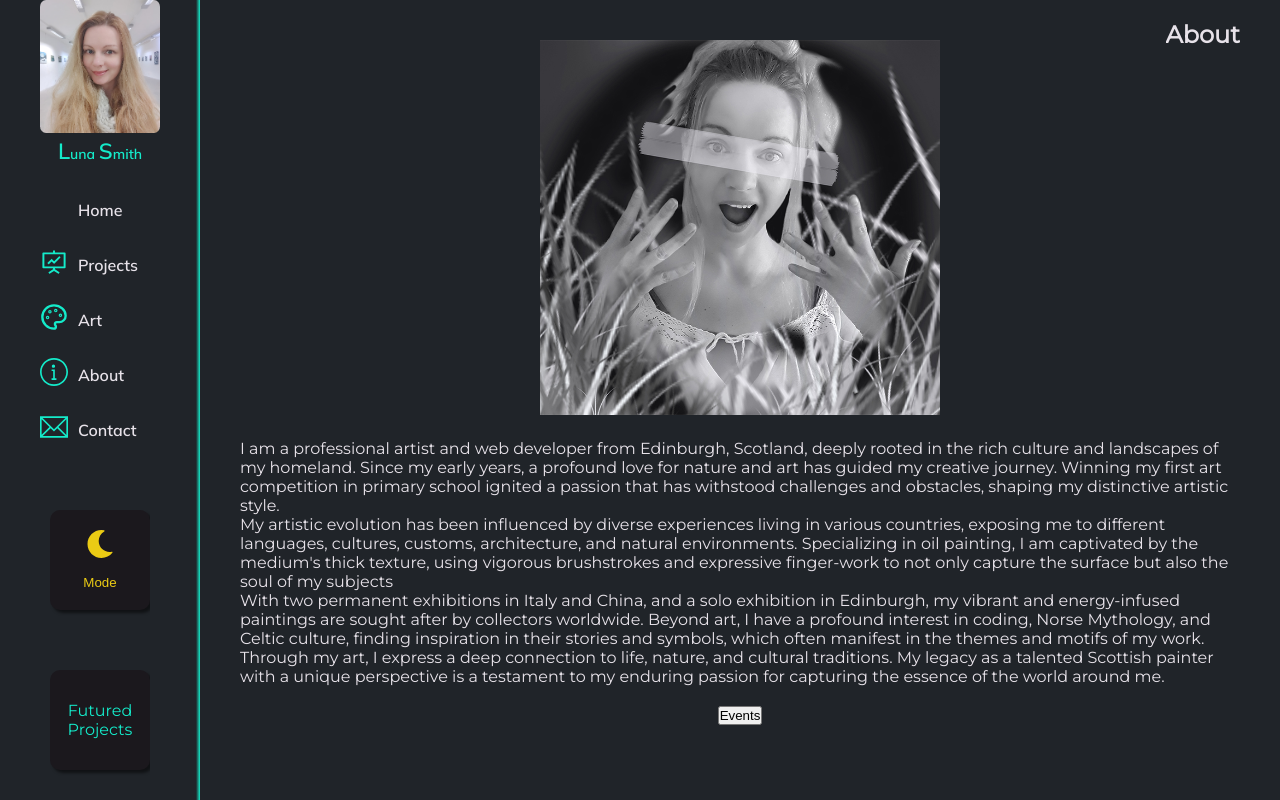
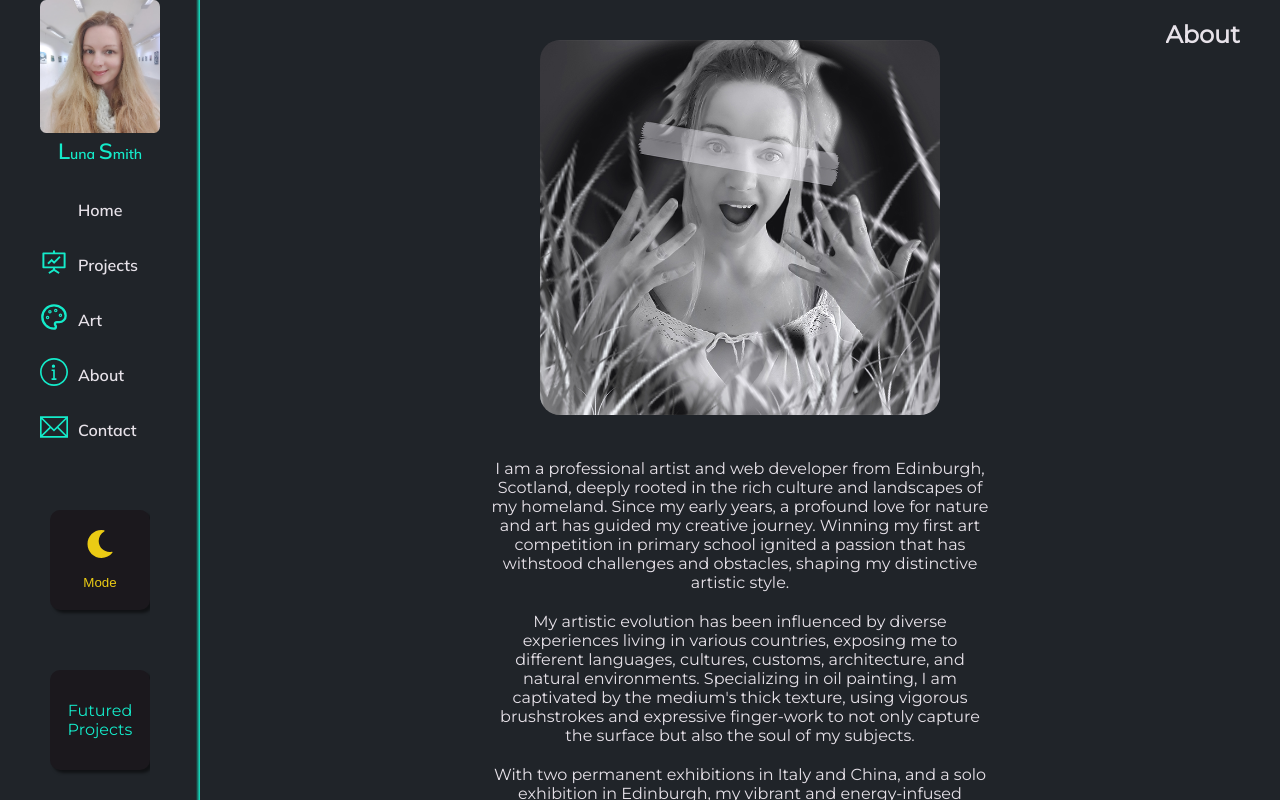
Before and after one commit to Lu-Smith/new_react_portfolio_sass, a React (Create React App) app: page /about in a window 1280 px wide. Built offline with nearby package versions, Linux system fonts and the light colour scheme; some icons are missing.

Commit message:
Updated About

```diff
--- a/src/components/About.tsx
+++ b/src/components/About.tsx
@@ -28,7 +28,7 @@ const About = () => {
           </div>
           <div className="bio">
             <p>I am a professional artist and web developer from Edinburgh, Scotland, deeply rooted in the rich culture and landscapes of my homeland. Since my early years, a profound love for nature and art has guided my creative journey. Winning my first art competition in primary school ignited a passion that has withstood challenges and obstacles, shaping my distinctive artistic style.</p>
-            <p>My artistic evolution has been influenced by diverse experiences living in various countries, exposing me to different languages, cultures, customs, architecture, and natural environments. Specializing in oil painting, I am captivated by the medium's thick texture, using vigorous brushstrokes and expressive finger-work to not only capture the surface but also the soul of my subjects</p>
+            <p>My artistic evolution has been influenced by diverse experiences living in various countries, exposing me to different languages, cultures, customs, architecture, and natural environments. Specializing in oil painting, I am captivated by the medium's thick texture, using vigorous brushstrokes and expressive finger-work to not only capture the surface but also the soul of my subjects.</p>
             <p>With two permanent exhibitions in Italy and China, and a solo exhibition in Edinburgh, my vibrant and energy-infused paintings are sought after by collectors worldwide. Beyond art, I have a profound interest in coding, Norse Mythology, and Celtic culture, finding inspiration in their stories and symbols, which often manifest in the themes and motifs of my work.</p>
             <p>Through my art, I express a deep connection to life, nature, and cultural traditions. My legacy as a talented Scottish painter with a unique perspective is a testament to my enduring passion for capturing the essence of the world around me.</p>
           </div>
--- a/src/styles/_variables.scss
+++ b/src/styles/_variables.scss
@@ -31,10 +31,11 @@ $basic-padding: 40px;
 $basic-padding-left: 40px 40px 40px 20px;
 $basic-padding-right: 40px 0 40px 40px;
 $title-padding: 0 20px;
+$button-padding: 10px 20px;
 
 //margin
 $page-contact-margin: 0 200px 0 400px;
-$page-about-margin: 40px;
+$page-about-margin: 40px    ;
 
 //borders
 $primary-border: 5px solid $secondary-color;
@@ -43,3 +44,4 @@ $button-border: 1px solid $secondary-color;
 //shadows
 $primary-shadow: 3px 3px 3px rgba(0, 0, 0, 0.5);
 $image-shadow: 1px 1px 1px rgba(0, 0, 0, 0.5);
+$button-shadow: 5px 5px 5px rgba(0, 0, 0, 0.5);
--- a/src/styles/about.scss
+++ b/src/styles/about.scss
@@ -24,7 +24,7 @@
         margin-left: 200px;
         width: calc(100vw - 200px);
         position: relative;
-        height: 100vh;
+        height: 100%;
 
         h2 {
             position: fixed;
@@ -36,7 +36,7 @@
         .container {
             margin: $page-about-margin;
             @include flex-direction(center, column);
-            gap: 20px;
+            gap: 40px;
 
             .imageContainer {
                 overflow: hidden;
@@ -47,6 +47,30 @@
                     width: 100%;
                     height: 100%;
                     object-fit: contain;
+                    border-radius: 20px;
+                }
+            }
+
+            .bio {
+                width: 50%;
+                @include flex-direction(center, column);
+                gap: 20px;
+                text-align: center;
+            }
+
+            button {
+                background-color: $primary-background;
+                color: $primary-color;
+                box-shadow: $primary-shadow;
+                transition: 200ms all ease-in-out;
+                padding: $button-padding;
+                border-radius: 10px;
+                border: $button-border;
+                margin-bottom: 20px;
+
+                &:hover {
+                    color: $focus-color;
+                    box-shadow: none;
                 }
             }
         }
```
